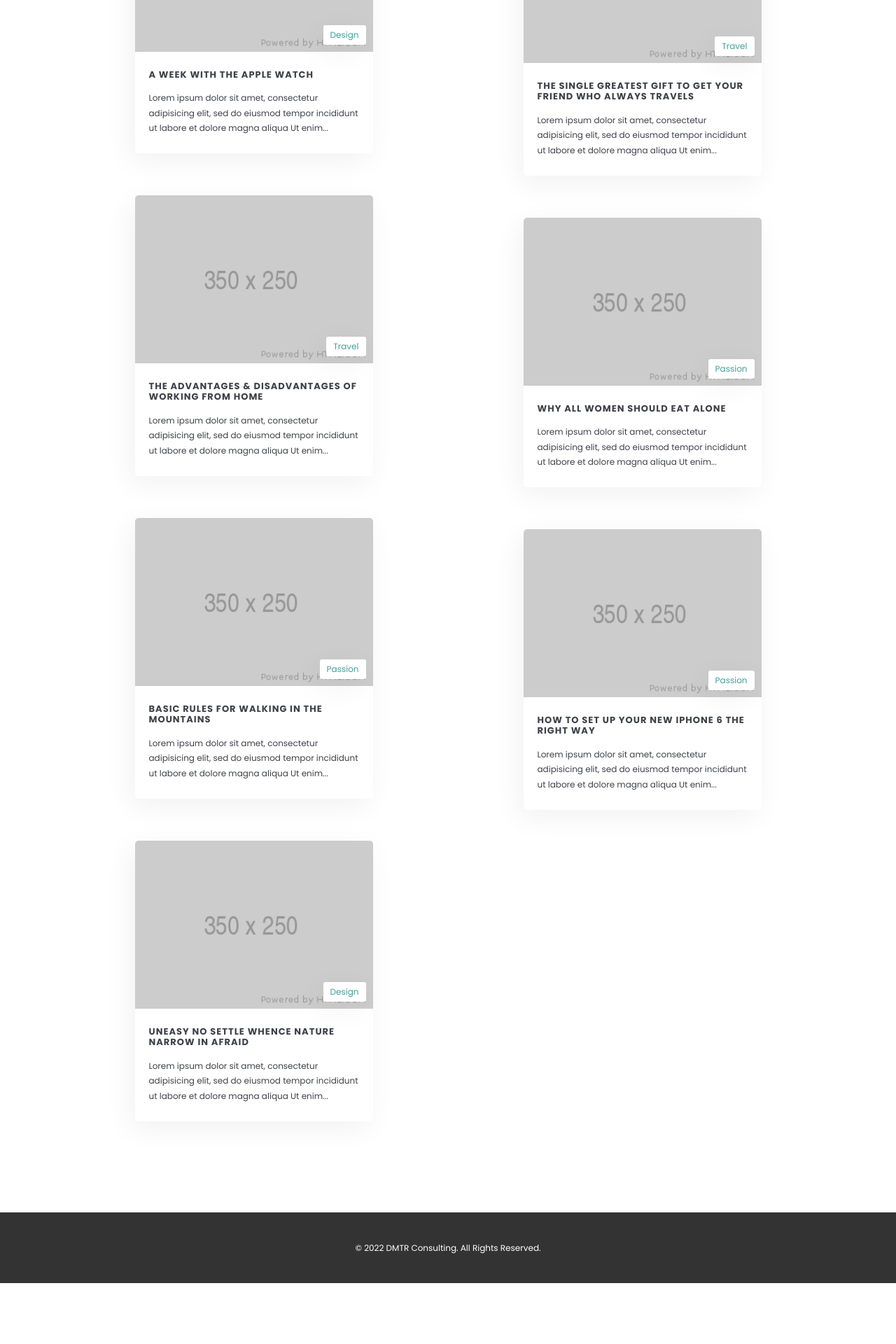
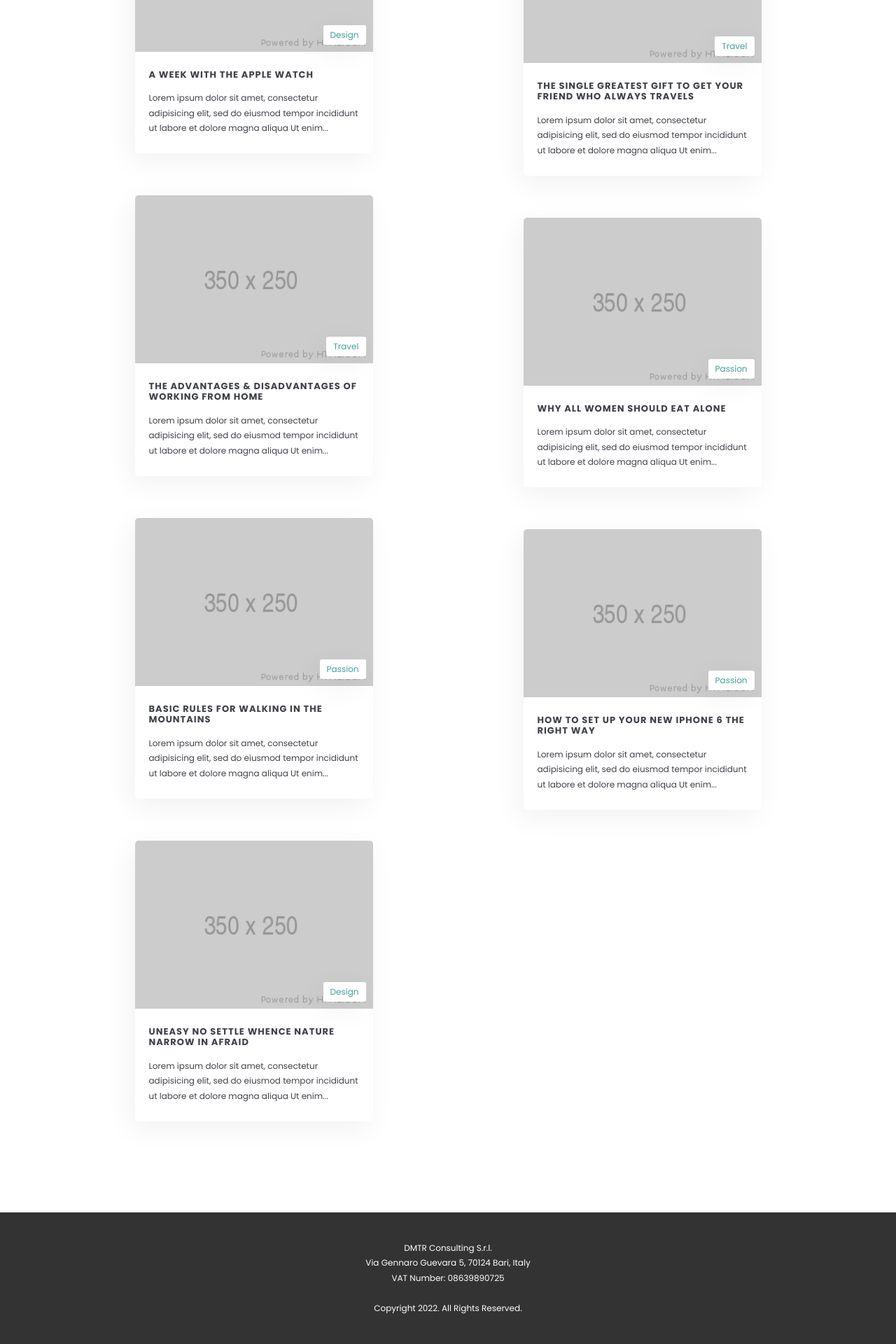
Before and after one commit to DMTR-Consulting/dmtr-consulting.github.io, a Jekyll site: the page built from blog.html, in a window 1280 px wide. Shown: the part 1051-2971 px from the top of the page at 70% size. Built offline with Jekyll 4.4.1, drawn with Linux system fonts in a browser that asks for light colours; nearby versions of some CDN libraries; before the commit the page ends 2884 px from its top, so only the background shows below that.

Commit message:
New footer and about image

```diff
--- a/_includes/footer.html
+++ b/_includes/footer.html
@@ -22,9 +22,15 @@
 <!--						<li><a href="https://t.me/{{ site.telegram_username }}" class="wow fadeInUp" data-wow-delay=".3s">Telegram</a></li>-->
 <!--					{% endif %}-->
 <!--				</ul>-->
-
 				<p class="copyright wow fadeInUp">
-					© 2022 DMTR Consulting. All Rights Reserved.
+					DMTR Consulting S.r.l.
+					<br/>
+					Via Gennaro Guevara 5, 70124 Bari, Italy
+					<br/>
+					VAT Number: 08639890725
+					<br/>
+					<br/>
+					Copyright 2022. All Rights Reserved.
 				</p>
 
 			</div>
--- a/assets/css/style.css
+++ b/assets/css/style.css
@@ -1223,6 +1223,10 @@
 	position: relative;
 }
 
+.about-dmtr-image {
+	object-position: 42%;
+}
+
 .side-image {
 	display: flex;
 	justify-content: center;
```
Also changed, not shown: index.html (+6 -46 lines), assets/images/about_dmtr.jpg (added).
